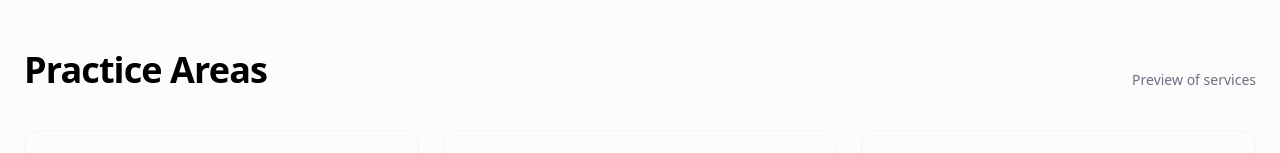
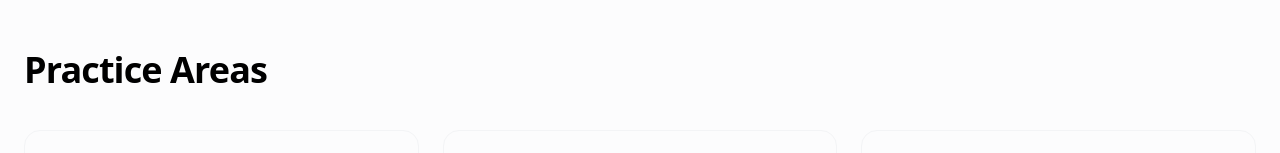
Before and after one commit to ajdreams17/Ascentlegal, a Next.js app: page / in a window 1280 px wide. Shown: the part 748-901 px from the top of the page. Built offline with nearby package versions, Linux system fonts and the light colour scheme.

Commit message:
Update page.jsx

```diff
--- a/app/page.jsx
+++ b/app/page.jsx
@@ -95,7 +95,6 @@ export default function HomePage() {
         <div className="mx-auto max-w-7xl px-6 py-20">
           <div className="mb-10 flex items-end justify-between">
             <h2 className="text-3xl md:text-4xl font-bold tracking-tight">Practice Areas</h2>
-            <span className="text-sm text-gray-500">Preview of services</span>
           </div>
 
           <div className="grid sm:grid-cols-2 lg:grid-cols-3 gap-6">
```
